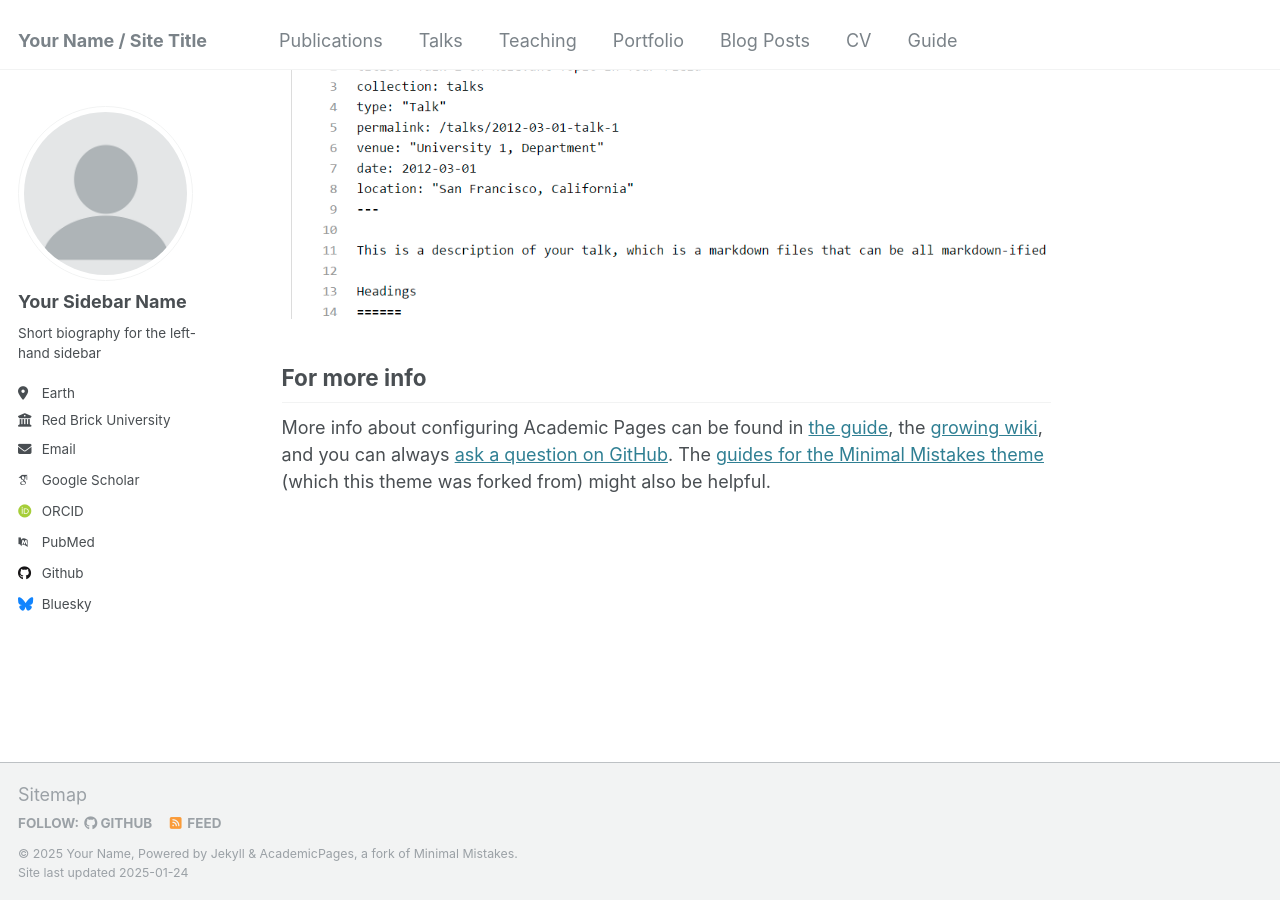
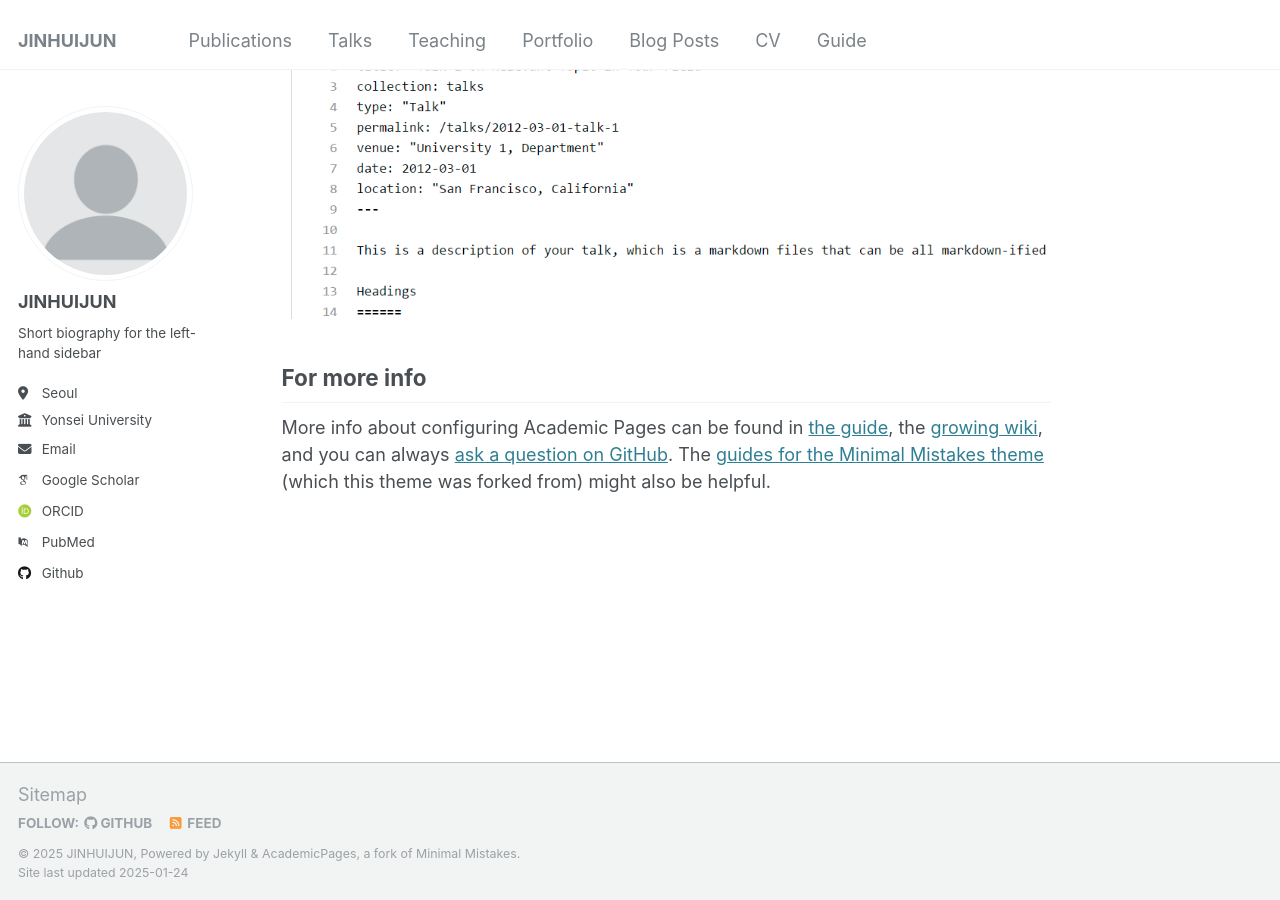
Before and after one commit to huijunjin/huijunjin.github.io, a Jekyll site: the page built from _pages/about.md, in a window 1280 px wide and 900 px high, scrolled down 2643 px. Built offline with Jekyll 4.4.1, drawn with Linux system fonts in a browser that asks for light colours; some web fonts are replaced.

Commit message:
Update _config.yml

```diff
--- a/_config.yml
+++ b/_config.yml
@@ -8,13 +8,13 @@
 
 # Basic Site Settings
 locale                   : "en-US"
-title                    : "Your Name / Site Title"
+title                    : "JINHUIJUN"
 title_separator          : "-"
-name                     : &name "Your Name"
-description              : &description "personal description"
-url                      : https://academicpages.github.io # the base hostname & protocol for your site e.g. "https://[your GitHub username].github.io"
+name                     : &name "JINHUIJUN"
+description              : &description "PhD. Student"
+url                      : https://jinhuijun.github.io # the base hostname & protocol for your site e.g. "https://[your GitHub username].github.io"
 baseurl                  : "" # the subpath of your site, e.g. "/blog"
-repository               : "academicpages/academicpages.github.io"
+repository               : "jinhuijun.github.io"
 
 # Site Author - The following control what appear as part of the author content on the side bar.
 #               If a field is blank the icon and link will not appear, otherwise it will be shown.
@@ -22,13 +22,13 @@ repository               : "academicpages/academicpages.github.io"
 author:
   # Biographic information
   avatar           : "profile.png"
-  name             : "Your Sidebar Name"
+  name             : "JINHUIJUN"
   pronouns         : # example: "she/her"
   bio              : "Short biography for the left-hand sidebar"
-  location         : "Earth"
-  employer         : "Red Brick University"
+  location         : "Seoul"
+  employer         : "Yonsei University"
   uri              : # URL
-  email            : "none@example.org"
+  email            : "jinhuijun@yonsei.ac.kr"
 
   # Academic websites
   arxiv            : # URL - Update with the correct link to your profile
@@ -44,12 +44,12 @@ author:
   bitbucket        : # Username - Update with your username on the site
   codepen          : # Username
   dribbble         : # Username
-  github           : "academicpages"
+  github           : "rlagnlrns"
   kaggle           : # Username
   stackoverflow    : # User number or user number and name (i.e., use "1" or "1/jeff-atwood")
 
   # Social media
-  bluesky          : "bsky.app" # Replace this with you Bluesky username
+  bluesky          : # Replace this with you Bluesky username
   facebook         : # Username
   flickr           : # Username
   foursquare       : # Username
```
